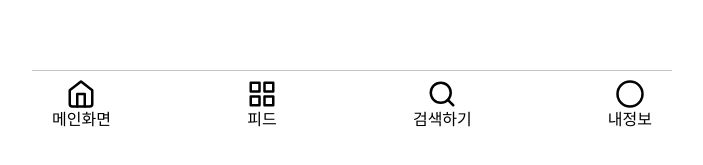
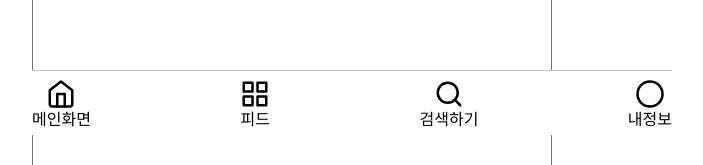
Before and after one commit to prgrms-web-devcourse/Team_DAYZ_DAYZ_FE, a React (Create React App) app: page /upload/comments/1 in a window 1280 px wide. Shown: the part 665-830 px from the top of the page, without its empty margins (288-991 px from the left). Before the commit the page ends 800 px from the top, so only its background shows below. Built offline with nearby package versions, Linux system fonts and the light colour scheme.

Commit message:
Fix: sticky 속성 bug 수정

```diff
--- a/src/pages/LeaveCommentPage/index.tsx
+++ b/src/pages/LeaveCommentPage/index.tsx
@@ -28,7 +28,7 @@ const LeaveCommentPage = () => {
   });
 
   return (
-    <form onSubmit={handleSubmit}>
+    <FormContainer onSubmit={handleSubmit}>
       <div>{id} 후기 남기기 페이지</div>
       <ClassNameWrapper>
         <Image
@@ -54,9 +54,10 @@ const LeaveCommentPage = () => {
         <StyledInput type="text" onChange={handleChange} />
       </ReviewContentsWrapper>
       <StyledButton type="submit">후기 남기기!</StyledButton>
-    </form>
+    </FormContainer>
   );
 };
+const FormContainer = styled.form``;
 
 const ClassNameWrapper = styled.div`
   display: flex;
@@ -73,7 +74,7 @@ const ReviewContentsWrapper = styled.div`
 `;
 const StyledInput = styled.input`
   width: 80%;
-  height: 100px;
+  height: 1000px;
   font-size: 20px;
 `;
 const StyledText = styled(Text)`
--- a/src/template/DefaultTemplate.tsx
+++ b/src/template/DefaultTemplate.tsx
@@ -40,10 +40,9 @@ const DefaultTemplate = ({ children }: Props): JSX.Element => {
 const Container = styled.div`
   display: flex;
   flex-direction: column;
+  position: relative;
   max-width: 640px;
-  height: 100vh;
-  position: relative;
-  overflow-x: hidden;
+  min-height: 100vh;
   margin: auto;
 `;
 const StyledMain = styled.main`
--- a/src/template/Header/Header.tsx
+++ b/src/template/Header/Header.tsx
@@ -24,8 +24,8 @@ const Header = () => {
 
 const HeaderWrapper = styled.header`
   position: sticky;
-  top: 0px;
-  left: 0px;
+  top: 0;
+  left: 0;
   display: flex;
   justify-content: center;
   align-items: flex-end;
--- a/src/template/Navigator/Navigator.tsx
+++ b/src/template/Navigator/Navigator.tsx
@@ -53,7 +53,6 @@ const NavWrapper = styled.nav`
   align-items: center;
   background-color: white;
   box-sizing: border-box;
-  padding: 20px;
 `;
 
 const IconWrapper = styled.div`
```
Also changed, not shown: src/pages/UserPage/index.tsx (line endings or trailing spaces).
